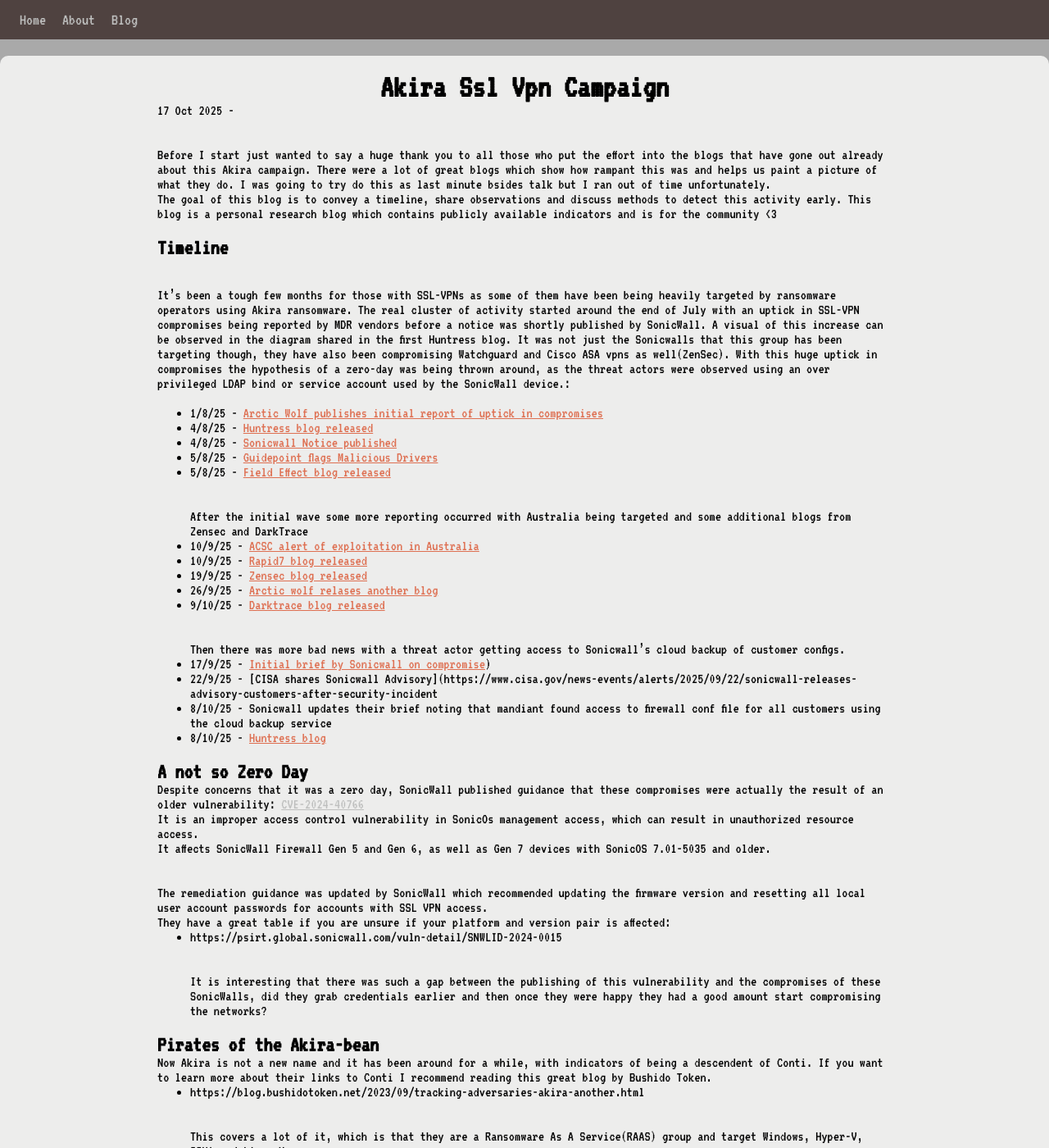
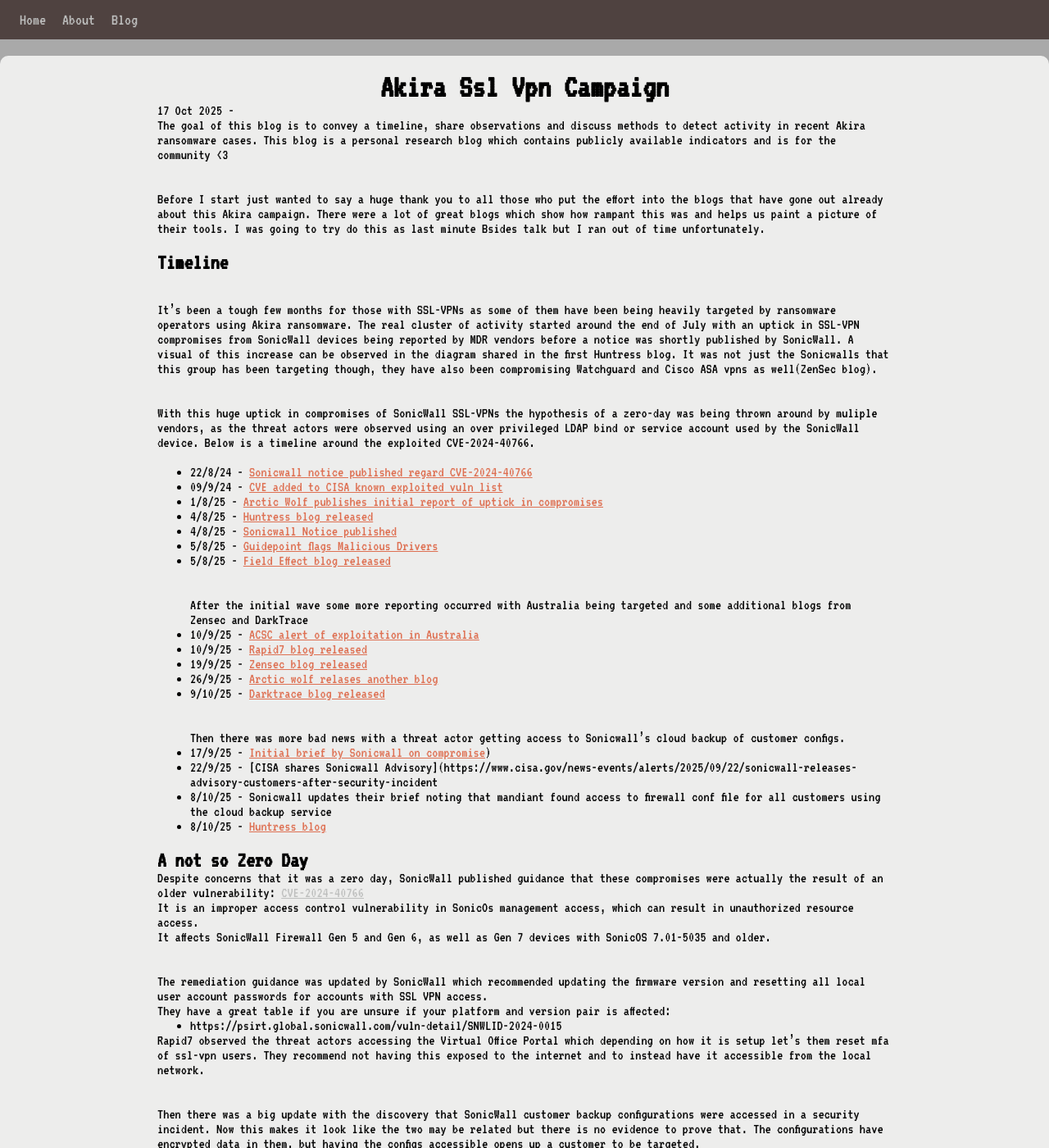
Before and after one commit to garkbt/garkbt.github.io, a Jekyll site: the page built from _posts/2025-10-17-Akira-SSL-VPN-Campaign.md, in a window 1280 px wide and 1400 px high. Shown: the whole window at 82% size. Built offline with Jekyll 4.4.1, drawn with Linux system fonts in a browser that asks for light colours; our own code applies the rules of GitHub Pages for plain Markdown files; some of the changed text lies outside the part shown.

Commit message:
Update 2025-10-17-Akira-SSL-VPN-Campaign.md

```diff
--- a/_posts/2025-10-17-Akira-SSL-VPN-Campaign.md
+++ b/_posts/2025-10-17-Akira-SSL-VPN-Campaign.md
@@ -1,15 +1,18 @@
+The goal of this blog is to convey a timeline, share observations and discuss methods to detect activity in recent Akira ransomware cases.  This blog is a personal research blog which contains publicly available indicators and is for the community <3
 <br>
-Before I start just wanted to say a huge thank you to all those who put the effort into the blogs that have gone out already about this Akira campaign.  There were a lot of great blogs which show how rampant this was and helps us paint a picture of what they do.  I was going to try do this as last minute bsides talk but I ran out of time unfortunately.
-
-The goal of this blog is to convey a timeline, share observations and discuss methods to detect this activity early.  This blog is a personal research blog which contains publicly available indicators and is for the community <3
+Before I start just wanted to say a huge thank you to all those who put the effort into the blogs that have gone out already about this Akira campaign.  There were a lot of great blogs which show how rampant this was and helps us paint a picture of their tools.  I was going to try do this as last minute Bsides talk but I ran out of time unfortunately.
 
 <br>
 
 ## Timeline
 <br>
-It's been a tough few months for those with SSL-VPNs as some of them have been being heavily targeted by ransomware operators using Akira ransomware. The real cluster of activity started around the end of July with an uptick in SSL-VPN compromises being reported by MDR vendors before a notice was shortly published by SonicWall. A visual of this increase can be observed in the diagram shared in the first Huntress blog.  It was not just the Sonicwalls that this group has been targeting though, they have also been compromising Watchguard and Cisco ASA vpns as well(ZenSec). With this huge uptick in compromises the hypothesis of a zero-day was being thrown around, as the threat actors were observed using an over privileged LDAP bind or service account used by the SonicWall device.:
+It's been a tough few months for those with SSL-VPNs as some of them have been being heavily targeted by ransomware operators using Akira ransomware. The real cluster of activity started around the end of July with an uptick in SSL-VPN compromises from SonicWall devices being reported by MDR vendors before a notice was shortly published by SonicWall. A visual of this increase can be observed in the diagram shared in the first Huntress blog.  It was not just the Sonicwalls that this group has been targeting though, they have also been compromising Watchguard and Cisco ASA vpns as well(ZenSec blog).
+<br>
+With this huge uptick in compromises of SonicWall SSL-VPNs the hypothesis of a zero-day was being thrown around by muliple vendors, as the threat actors were observed using an over privileged LDAP bind or service account used by the SonicWall device. Below is a timeline around the exploited CVE-2024-40766.
 
 <br>
+- 22/8/24 - [Sonicwall notice published regard CVE-2024-40766](https://psirt.global.sonicwall.com/vuln-detail/SNWLID-2024-0015)
+- 09/9/24 - [CVE added to CISA known exploited vuln list](https://www.cisa.gov/known-exploited-vulnerabilities-catalog?search_api_fulltext=CVE-2024-40766)
 - 1/8/25 - [Arctic Wolf publishes initial report of uptick in compromises](https://arcticwolf.com/resources/blog/arctic-wolf-observes-july-2025-uptick-in-akira-ransomware-activity-targeting-sonicwall-ssl-vpn/)
 - 4/8/25 - [Huntress blog released](https://www.huntress.com/blog/exploitation-of-sonicwall-vpn)
 - 4/8/25 - [Sonicwall Notice published](https://www.sonicwall.com/support/notices/gen-7-and-newer-sonicwall-firewalls-sslvpn-recent-threat-activity/250804095336430)
@@ -40,8 +43,17 @@
 
 They have a great table if you are unsure if your platform and version pair is affected:
 - https://psirt.global.sonicwall.com/vuln-detail/SNWLID-2024-0015
+
+Rapid7 observed the threat actors accessing the Virtual Office Portal which depending on how it is setup let's them reset mfa of ssl-vpn users.  They recommend not having this exposed to the internet and to instead have it accessible from the local network.
 <br>
-It is interesting that there was such a gap between the publishing of this vulnerability and the compromises of these SonicWalls, did they grab credentials earlier and then once they were happy they had a good amount start compromising the networks?
+Then there was a big update with the discovery that SonicWall customer backup configurations were accessed in a security incident. Now this makes it look like the two may be related but there is no evidence to prove that. The configurations have encrypted data in them, but having the configs accessible opens up a customer to be targeted.
+
+Huntress in their blog do mention that the threat actors were not been brute forcing and instead using legitimate credentials to authenticate to the SSL VPN. Sometimes just logging in and doing nothing else.
+
+They updated their advice on their blog with how to remediate this config exposure.
+- https://www.huntress.com/blog/sonicwall-sslvpn-compromise
+
+
 
 <br>
 
@@ -138,7 +150,7 @@
 
 ## Tools
 <br>
-**Discovery**:
+**Discovery**
 - Softperfect Network Scanner
 - Advanced_IP-scanner
 - Advanced_Port_Scanner
```
